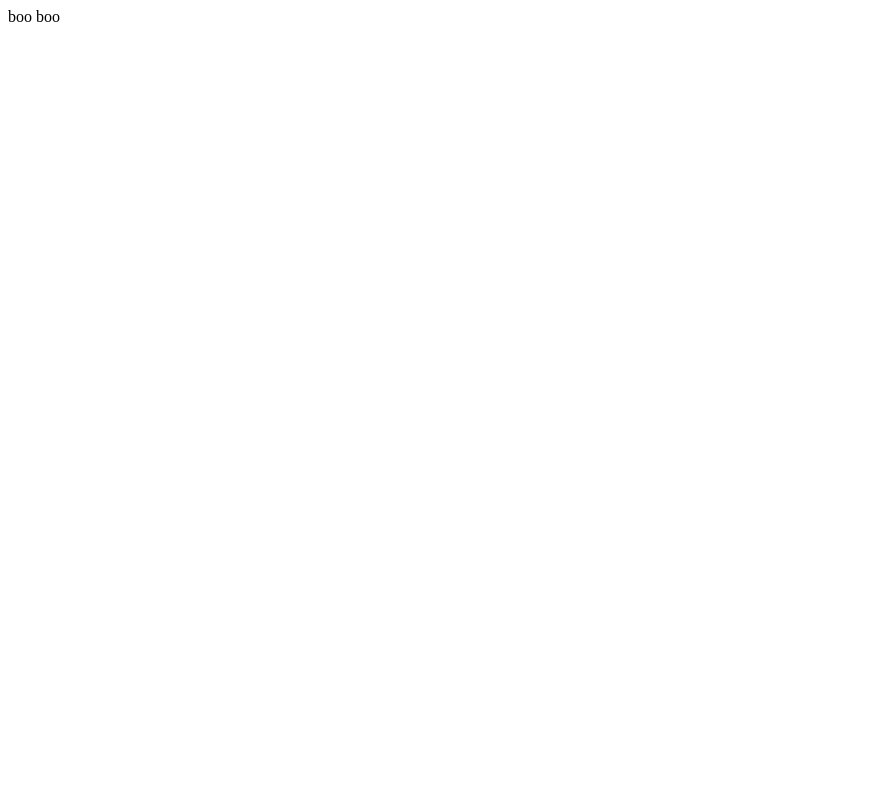
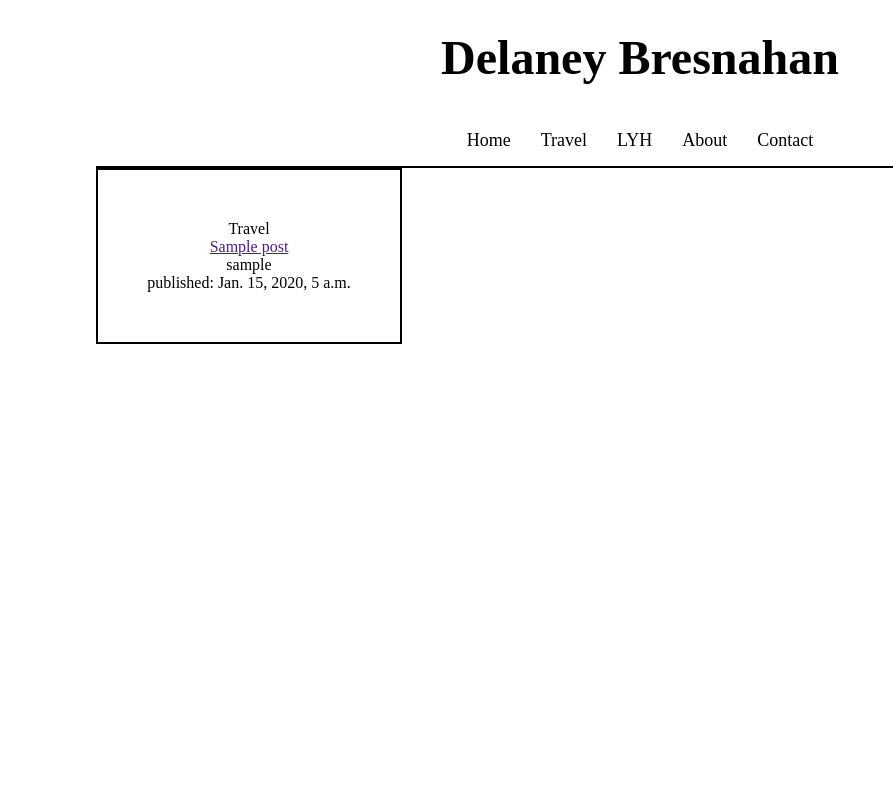
Before and after one commit to gagepaynee/delaneys-blog, a Django app: page / in a window 1280 px wide. Before the commit the part shown is almost empty. Shown: the whole page, without its empty margins (0-893 px from the left). Run offline with Django 3.2, Linux system fonts and the light colour scheme; tables that the repository leaves empty hold one stand-in row (values such as "Sample post").

Commit message:
Added initial skeleton of navbar and pulling of posts

```diff
--- a/belle/urls.py
+++ b/belle/urls.py
@@ -17,6 +17,6 @@ from django.urls import path, include
 from django.contrib import admin
 
 urlpatterns = [
-    path('^admin/', admin.site.urls),
+    path('admin/', admin.site.urls),
     path('', include('blog.urls'))
 ]
--- /dev/null
+++ b/blog/static/css/base.css
@@ -0,0 +1,40 @@
+body {
+    display: flex;
+    flex-direction: column;
+    justify-content: center;
+    align-items: center;
+}
+
+#wrapper {
+    width: 85%;
+    display: flex;
+    justify-content: center;
+    align-items: center;
+    flex-direction: column;
+}
+
+nav {
+    display: flex;
+    flex-direction: column;
+    justify-content: center;
+    align-items: center;
+    width: 100%;
+    border-bottom: 2px solid black;
+}
+
+#name {
+    font-size: 48px;
+    margin: 30px 0;
+}
+
+#navBar {
+    display: flex;
+    justify-content: center;
+    align-items: center;
+}
+
+.navItem {
+    list-style-type: none;
+    font-size: 18px;
+    padding: 15px;
+}
--- /dev/null
+++ b/blog/static/css/index.css
@@ -0,0 +1,18 @@
+#blogs {
+    display: flex;
+    flex-direction: row;
+    flex-wrap: wrap;
+    justify-content: space-between;
+    align-items: center;
+    width: 100%;
+}
+
+.blog {
+    display: flex;
+    flex-direction: column;
+    justify-content: center;
+    align-items: center;
+    width: 25%;
+    padding: 50px 15px;
+    border: 2px solid black;
+}
--- /dev/null
+++ b/blog/static/css/reset.css
@@ -0,0 +1,16 @@
+html,
+body,
+h1,
+p,
+div,
+ul,
+li {
+    margin: 0;
+    padding: 0;
+    border: 0;
+}
+
+html,
+body {
+    width: 100%;
+}
--- /dev/null
+++ b/blog/templates/blog/base.html
@@ -0,0 +1,40 @@
+{% load staticfiles %}
+<html>
+
+<head>
+    <title>Delaney Bresnahan</title>
+
+    <link rel="stylesheet" href="{% static 'css/base.css' %}">
+    <link rel="stylesheet" href="{% static 'css/reset.css' %}">
+    <link rel="stylesheet" href="{% static 'css/index.css' %}">
+</head>
+
+<body>
+    <div id="wrapper">
+        <nav>
+            <h1 id="name">Delaney Bresnahan</h1>
+            <ul id="navBar">
+                <li class="navItem">
+                    Home
+                </li>
+                <li class="navItem">
+                    Travel
+                </li>
+                <li class="navItem">
+                    LYH
+                </li>
+                <li class="navItem">
+                    About
+                </li>
+                <li class="navItem">
+                    Contact
+                </li>
+            </ul>
+        </nav>
+        {% block content %}
+
+        {% endblock %}
+    </div>
+</body>
+
+</html>
--- a/blog/templates/blog/index.html
+++ b/blog/templates/blog/index.html
@@ -1 +1,16 @@
-<p>boo boo</p>
+{% extends 'blog/base.html' %}
+{% block content %}
+<div id="blogs">
+    {% for post in posts %}
+
+    <div class="blog">
+        <p class="categoryText">{{ post.category }}</p>
+        <p class="titleText"><a href="">{{ post.title }}</a></p>
+        <p class="authorText">{{ post.author }}</p>
+        <p class="dateText">published: {{ post.published_date }}</p>
+    </div>
+
+    {% endfor %}
+</div>
+
+{% endblock %}
--- a/blog/views.py
+++ b/blog/views.py
@@ -2,8 +2,11 @@
 from __future__ import unicode_literals
 
 from django.shortcuts import render
+from django.utils import timezone
+from .models import Post
 
 # Create your views here.
 
 def post_list(request):
-    return render(request, 'blog/index.html')
+    posts = Post.objects.filter().order_by('published_date')
+    return render(request, 'blog/index.html', {'posts': posts})
```
